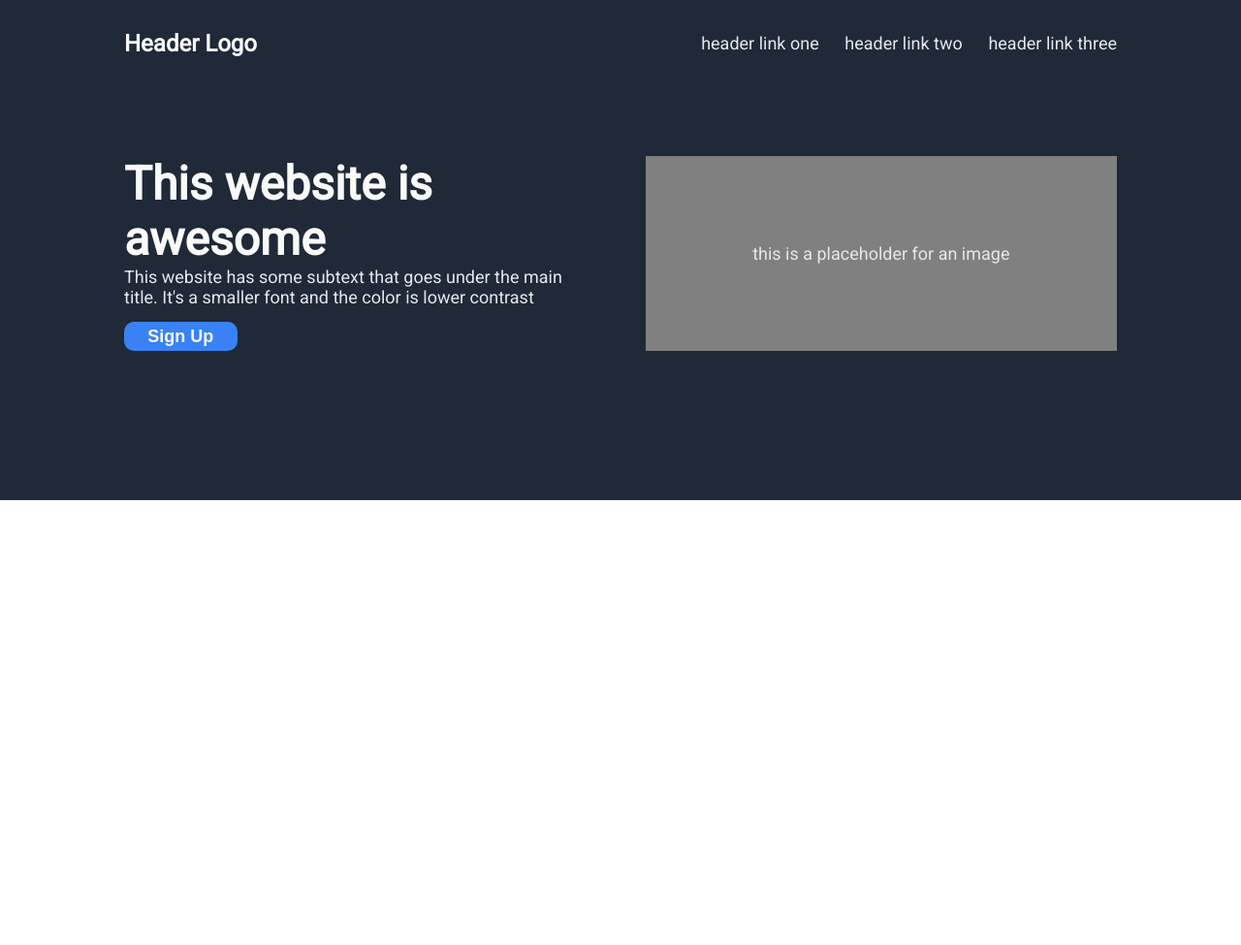
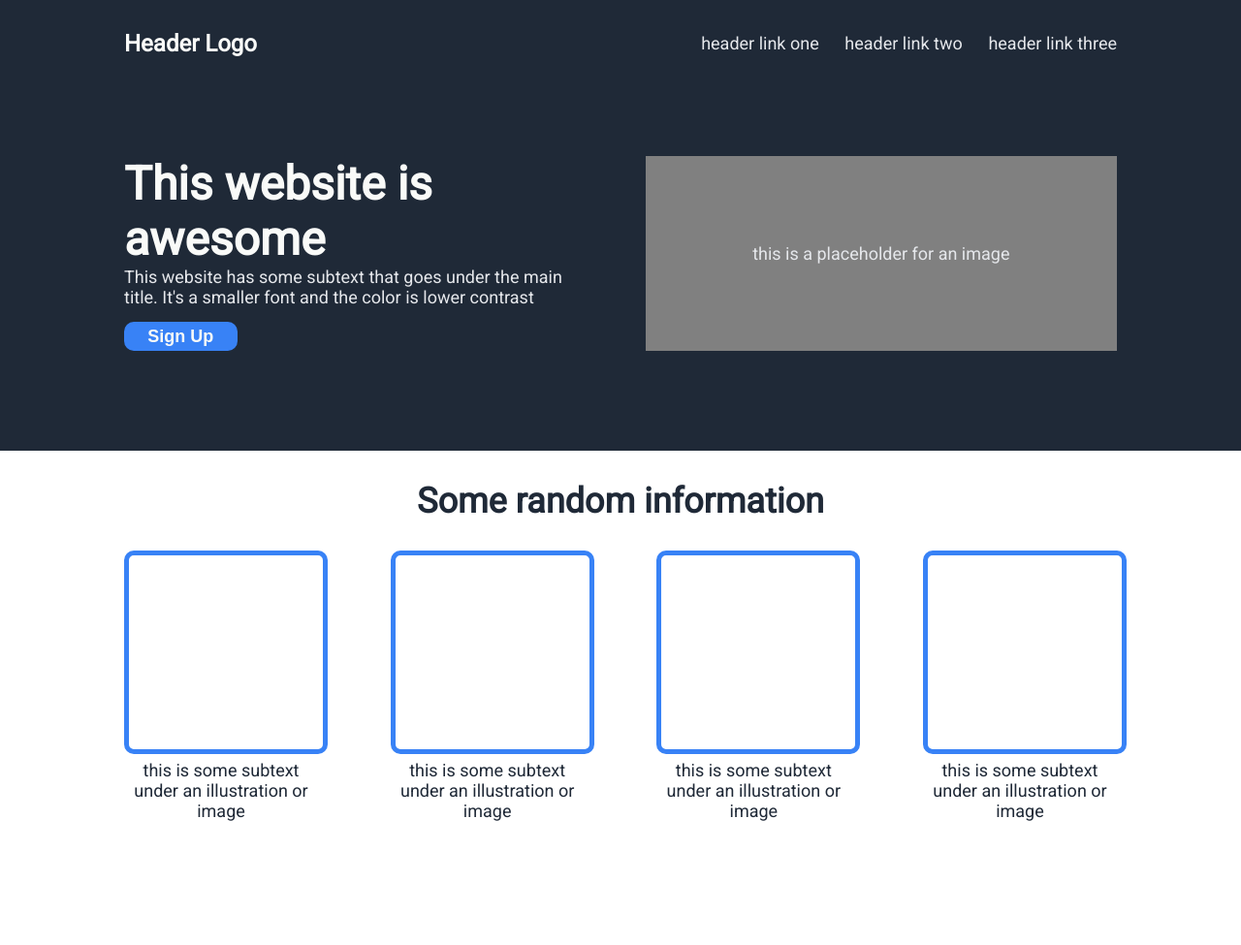
Before and after one commit to steezrogers/landing-page, a plain HTML site: page index.html in a window 1280 px wide. Shown: the whole page at 97% size. Before the commit the page ends 800 px from the top, so only its background shows below. Drawn offline with Linux system fonts and the light colour scheme.

Commit message:
Add info section in HTML and corresponding CSS

```diff
--- a/index.html
+++ b/index.html
@@ -26,12 +26,33 @@
                 <h2>This website has some subtext that goes under the main title. It's a smaller font and the color is lower contrast</h2>
                 <button class="signup">Sign Up</button>
             </div>
-            <div class="image">
+            <div class="heroimage">
                 <h2>this is a placeholder for an image</h2>
-
+            </div>
+        </div>
+    </div>
+    <div class="info">
+        <h1>Some random information</h1>
+        <div class="imagerow">
+            <div class="image-text">
+                <div class="infoimage"></div>
+                <div class="infotext">this is some subtext under an illustration or image</div>
+            </div>
+            <div class="image-text">
+                <div class="infoimage"></div>
+                <div class="infotext">this is some subtext under an illustration or image</div>
+            </div>
+            <div class="image-text">
+                <div class="infoimage"></div>
+                <div class="infotext">this is some subtext under an illustration or image</div>
+            </div>
+            <div class="image-text">
+                <div class="infoimage"></div>
+                <div class="infotext">this is some subtext under an illustration or image</div>
             </div>
         </div>
     </div>
 
+
 </body>
 </html>
--- a/style.css
+++ b/style.css
@@ -42,7 +42,7 @@ body {
 .content {
     display: flex;
     flex: auto;
-    margin: 10% 0 15% 0;
+    margin: 10% 0;
     gap: 5%;
 }
 
@@ -50,7 +50,7 @@ body {
     width: 50%;
 }
 
-.image {
+.heroimage {
     display: flex;
     justify-content: center;
     align-items: center;
@@ -70,6 +70,42 @@ body {
     color: #e5e7eb;
 }
 
+.info {
+    padding: 0 10% 10% 10%;
+}
+
+.info h1 {
+    text-align: center;
+    font-size: 36px;
+    font-weight: 900;
+    color: #1f2937;
+    margin: 3% 0;
+}
+
+.imagerow {
+    display: flex;
+    justify-content: space-between;
+    gap: 5%;
+}
+
+.image-text {
+    width: 200px;
+}
+
+.infoimage {
+    width: 200px;
+    height: 200px;
+    border: solid 5px #3882f6;
+    border-radius: 10px;
+}
+
+.infotext {
+    font-size: 18px;
+    color: #1f2937;
+    text-align: center;
+    padding-top: 3%;
+}
+
 button {
     background-color: #3882f6;
     color: #f9faf8;
```
